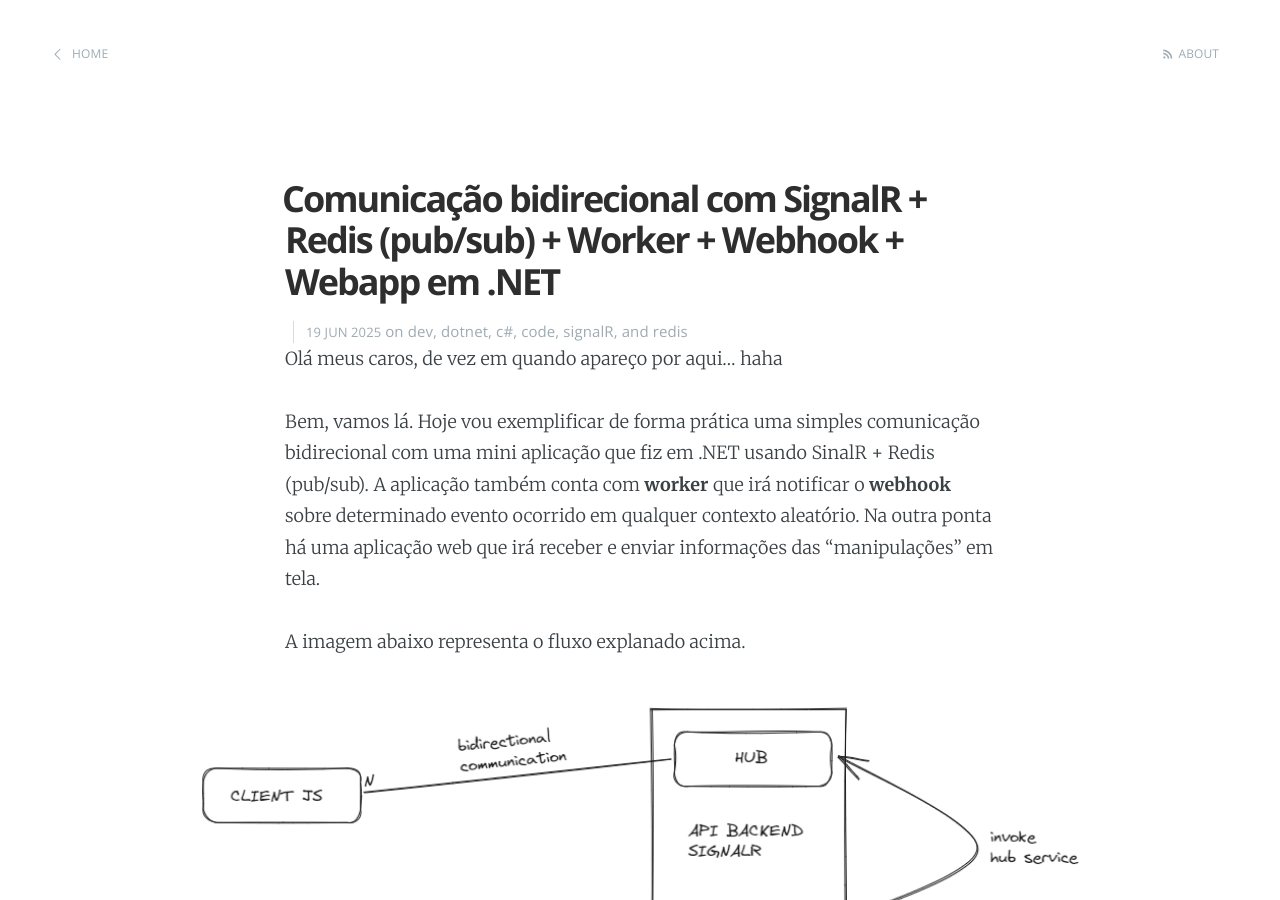
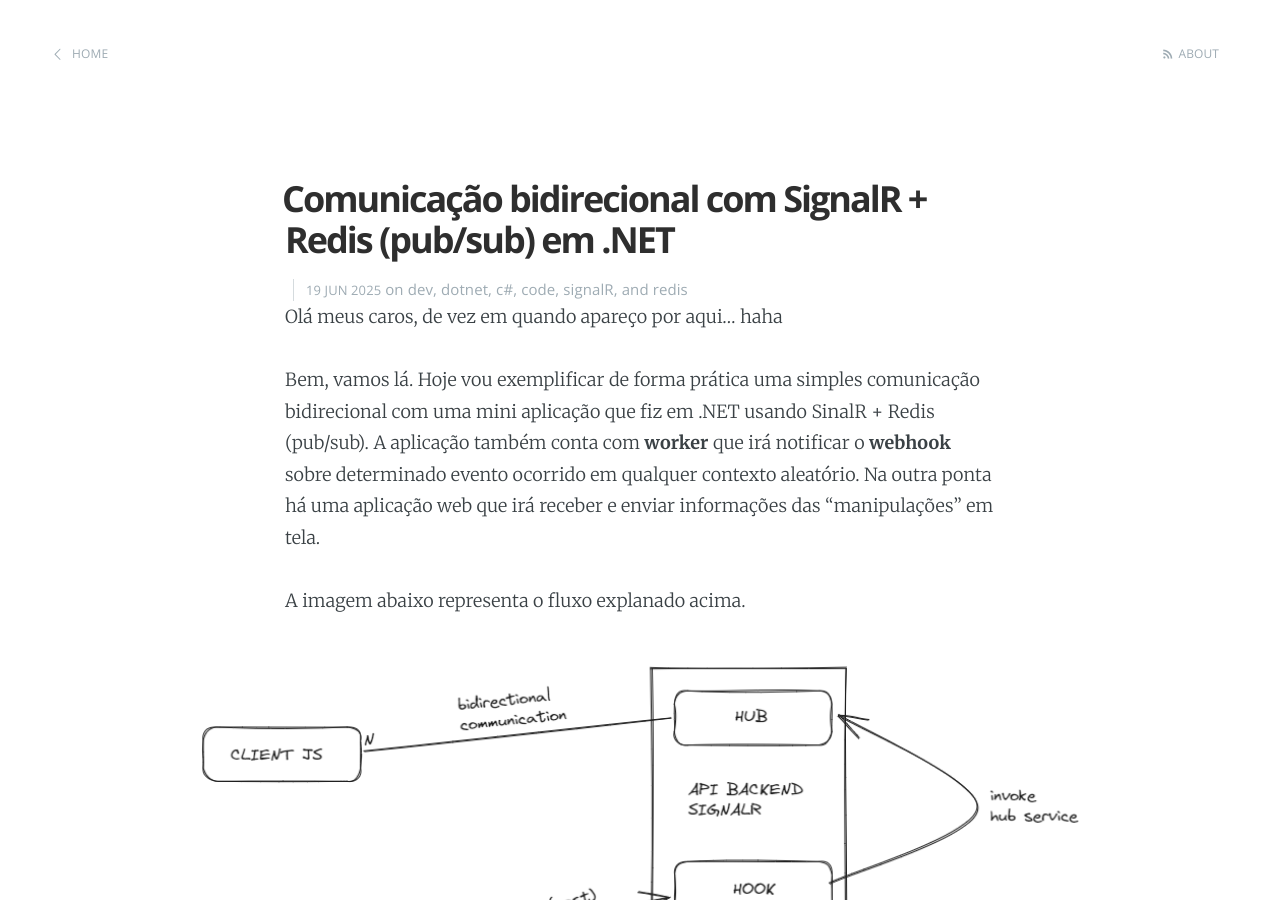
Before and after one commit to libnando/nandomegaman.github.io, a Jekyll site: the page built from _posts/2025-06-19-comunicacao-bidirecional-brincando-com-signalr-redis-dotnet.markdown, in a window 1280 px wide and 900 px high. Built offline with Jekyll 4.4.1, drawn with Linux system fonts in a browser that asks for light colours.

Commit message:
Update 2025-06-19-comunicacao-bidirecional-brincando-com-signalr-redis-dotnet.markdown

```diff
--- a/_posts/2025-06-19-comunicacao-bidirecional-brincando-com-signalr-redis-dotnet.markdown
+++ b/_posts/2025-06-19-comunicacao-bidirecional-brincando-com-signalr-redis-dotnet.markdown
@@ -1,7 +1,7 @@
 ---
 layout: post
 published: true
-title:  "Comunicação bidirecional com SignalR + Redis (pub/sub) + Worker + Webhook + Webapp em .NET"
+title:  "Comunicação bidirecional com SignalR + Redis (pub/sub) em .NET"
 date:   2025-06-19 17:00:00
 tags: [dev, dotnet, c#, code, signalR, redis]
 ---
```
